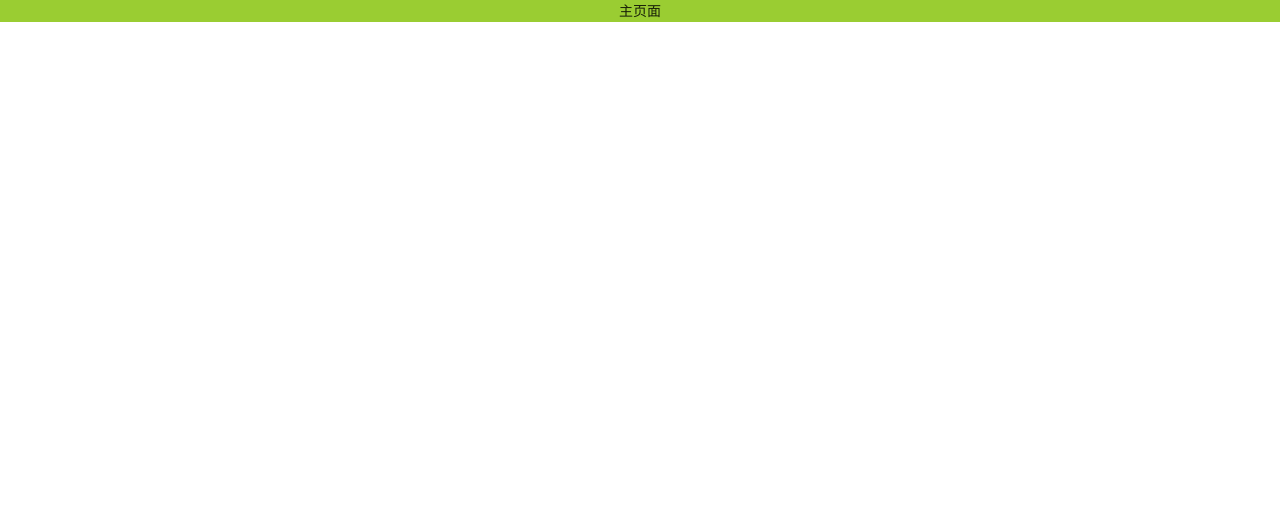
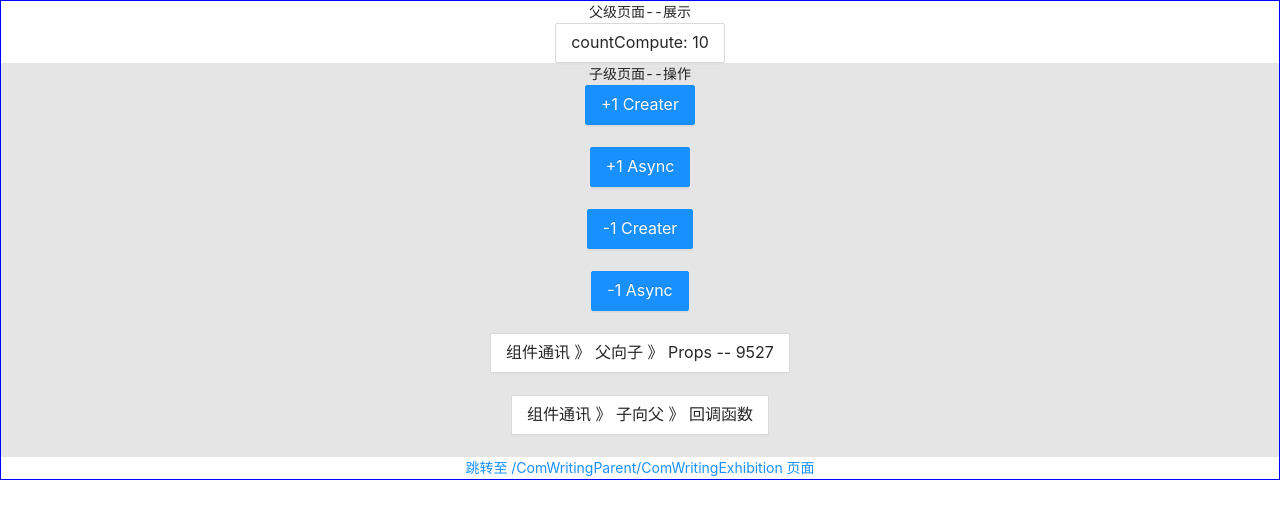
Before and after one commit to xiaoningziya/UserAuthenticationSystemWebsite, a React app: page /#/ComWritingParent in a window 1280 px wide. Before the commit this address led to /#/HomePage. Shown: the top 518 px of the page. Built offline with nearby package versions, Linux system fonts and the light colour scheme.

Commit message:
调整代码格式

```diff
--- a/src/components/ComWritingChild/ComWritingChild.tsx
+++ b/src/components/ComWritingChild/ComWritingChild.tsx
@@ -8,15 +8,18 @@
 const initalState = {}
 type State = Readonly<typeof initalState>
 type Props = Partial<{
+  /** 仓库派发方法 */
   _countPlusCreater: (arg: any)=> void,
   _countPlusAsync: (arg: any)=> void,
   _countReduceCreater: (arg: any)=> void,
   _countReduceAsync: (arg: any)=> void,
-
-  comName: string
+  /** 父级传递的Props */
+  comName: string,
+  comId: number,
+  /** 父级传递的回调函数 */
   fromChildTip: (text: string) => void
 }>
-class ComWritingChild extends React.Component<Props, State> {
+class ComWritingChild<T> extends React.Component<Props, State> {
   readonly state: State = initalState;
   render() {
     return (<div className={styles.ComWritingChild}>
@@ -25,7 +28,7 @@
       <Button type="primary" size='large' onClick={this.props._countPlusAsync}>+1 Async</Button><br /><br />
       <Button type="primary" size='large' onClick={this.props._countReduceCreater}>-1 Creater</Button><br /><br />
       <Button type="primary" size='large' onClick={this.props._countReduceAsync}>-1 Async</Button><br /><br />
-      <Button size='large'>组件通讯 》 父向子 》 { this.props.comName }</Button><br /><br />
+      <Button size='large'>组件通讯 》 父向子 》 {this.props.comName} -- {this.props.comId}</Button><br /><br />
       <Button size='large' onClick={()=>{this.props.fromChildTip && this.props.fromChildTip('code-0029')}}>组件通讯 》 子向父 》 回调函数</Button><br /><br />
   </div>)
   }
--- a/src/components/ComWritingParent/ComWritingParent.tsx
+++ b/src/components/ComWritingParent/ComWritingParent.tsx
@@ -9,7 +9,8 @@
 /** state-step-1: 给定初始变量值 或 给定类型 */
 const initalState = {
   size: 'large',
-  childName:'Props',
+  childName: 'Props',
+  childId: 9527,
   timer: null as NodeJS.Timer | null
 }
 /** state-step-2: 通过内部类型Readonly,将对象中每个属性用只读修饰，实现”this.state.xxx=xxx“的直接赋值语法报错 */
@@ -28,7 +29,7 @@
     return (<div className={styles.ComWritingParent}>
       <div>父级页面--展示</div>
       <Button size='large'>countCompute: { this.props.count }</Button>
-      <ComWritingChild comName={this.state.childName} fromChildTip={this.fromChildTip}></ComWritingChild>
+      <ComWritingChild comName={this.state.childName} comId={this.state.childId} fromChildTip={this.fromChildTip} ></ComWritingChild>
       <Link to="/ComWritingParent/ComWritingExhibition">跳转至 /ComWritingParent/ComWritingExhibition 页面</Link>
       <RouterView routes={this.props.routes}></RouterView>
   </div>)
```
Also changed, not shown: src/router/index.tsx (+5 -5 lines), 1 other file (tests, documents, lock files or other folders).
